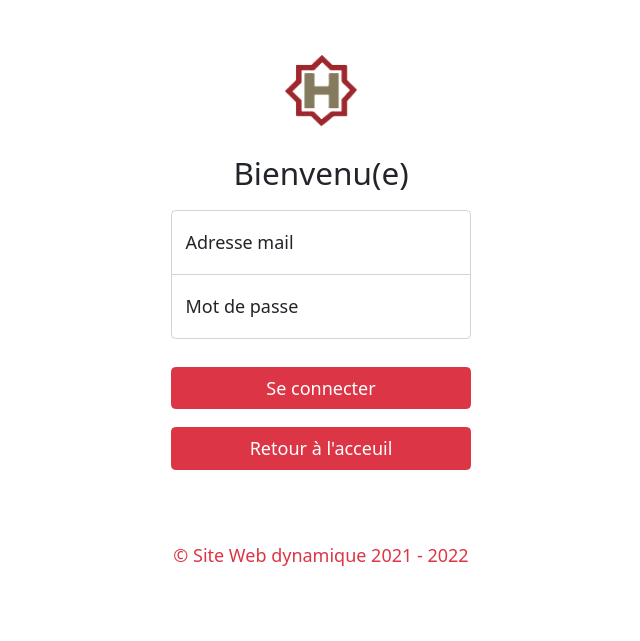
After one commit to Xplosive-be/hotel, a PHP site: page /connection.php in a window 1280 px wide. The commit adds this page. Shown: the top 641 px of the page, without its empty margins (319-959 px from the left). Run offline with PHP 8.4, Linux system fonts and the light colour scheme.

Commit message:
Rajout message Succes + Front connection

```diff
--- /dev/null
+++ b/connection.php
@@ -0,0 +1,25 @@
+<?php
+require_once("gabarit/header.php");
+require_once("lib/php/fonctions.php");
+?>
+<div class="text-center body-signin ">
+
+<main class="form-signin">
+  <form action="models/process.php" method="post">
+    <img class="mb-4" src="ressources/images/logo-mini.png" alt="" width="72" height="72">
+    <h1 class="h3 mb-3 fw-normal">Bienvenu(e)</h1>
+
+    <div class="form-floating">
+      <input type="email" class="form-control" id="floatingInput" name="email"placeholder="contact@belle-nuit.be" required>
+      <label for="floatingInput">Adresse mail</label>
+    </div>
+    <div class="form-floating">
+      <input type="password" class="form-control" id="floatingPassword" name="password" placeholder="Password" required>
+      <label for="floatingPassword">Mot de passe</label>
+    </div>
+    <button class="w-100 mt-3 btn btn-danger type="submit" name="btnConnection">Se connecter</button>
+    <a href="index.php"><button class="w-100 my-3 btn btn-danger" type="button">Retour à l'acceuil</button></a>
+    <p class="mt-5 mb-3 text-danger">&copy; Site Web dynamique 2021 - 2022 </p>
+  </form>
+</main>
+</div>
--- a/gabarit/header.php
+++ b/gabarit/header.php
@@ -7,5 +7,6 @@
     <title>Hotel Belle-Nuit</title>
     <link rel="stylesheet" href="ressources/bootstrap/css/bootstrap.min.css">
     <link rel="stylesheet" href="ressources/css/main.css">
+    <link rel="stylesheet" href="ressources/css/signin.css">
 </head>
 <?php 	session_start(); ?>
--- a/gabarit/menu.php
+++ b/gabarit/menu.php
@@ -5,7 +5,7 @@
                 <img class="logo-menu" src="ressources/images/logo-mini.png" alt="" srcset="">
             </a>
             <ul class="nav col-12 col-md-auto mb-2 justify-content-center mb-md-0 fs-5">
-                <li><a href="#" class="nav-link px-6 link-danger">Home</a></li>
+                <li></li>
                 <li><a href="#" class="nav-link px-6 link-dark">Features</a></li>
                 <li><a href="#" class="nav-link px-6 link-dark">Pricing</a></li>
                 <li><a href="#" class="nav-link px-6 link-dark">FAQs</a></li>
--- /dev/null
+++ b/ressources/css/signin.css
@@ -0,0 +1,37 @@
+.body-signin{
+  height: 100%;
+}
+
+.body-signin {
+  display: flex;
+  align-items: center;
+  padding-top: 40px;
+  padding-bottom: 40px;
+}
+
+.form-signin {
+  width: 100%;
+  max-width: 330px;
+  padding: 15px;
+  margin: auto;
+}
+
+.form-signin .checkbox {
+  font-weight: 400;
+}
+
+.form-signin .form-floating:focus-within {
+  z-index: 2;
+}
+
+.form-signin input[type="email"] {
+  margin-bottom: -1px;
+  border-bottom-right-radius: 0;
+  border-bottom-left-radius: 0;
+}
+
+.form-signin input[type="password"] {
+  margin-bottom: 10px;
+  border-top-left-radius: 0;
+  border-top-right-radius: 0;
+}
```
Also changed, not shown: acc_activation.php (+6 -50 lines), message.php (added, +57 -0 lines), models/process.php (+10 -2 lines).
